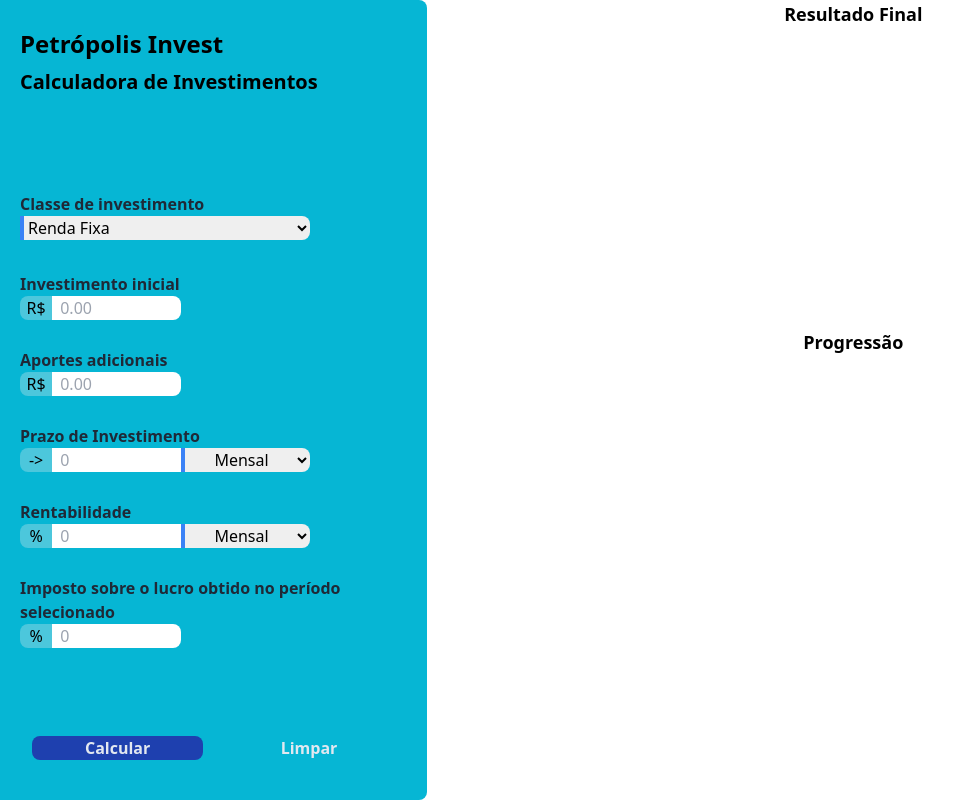
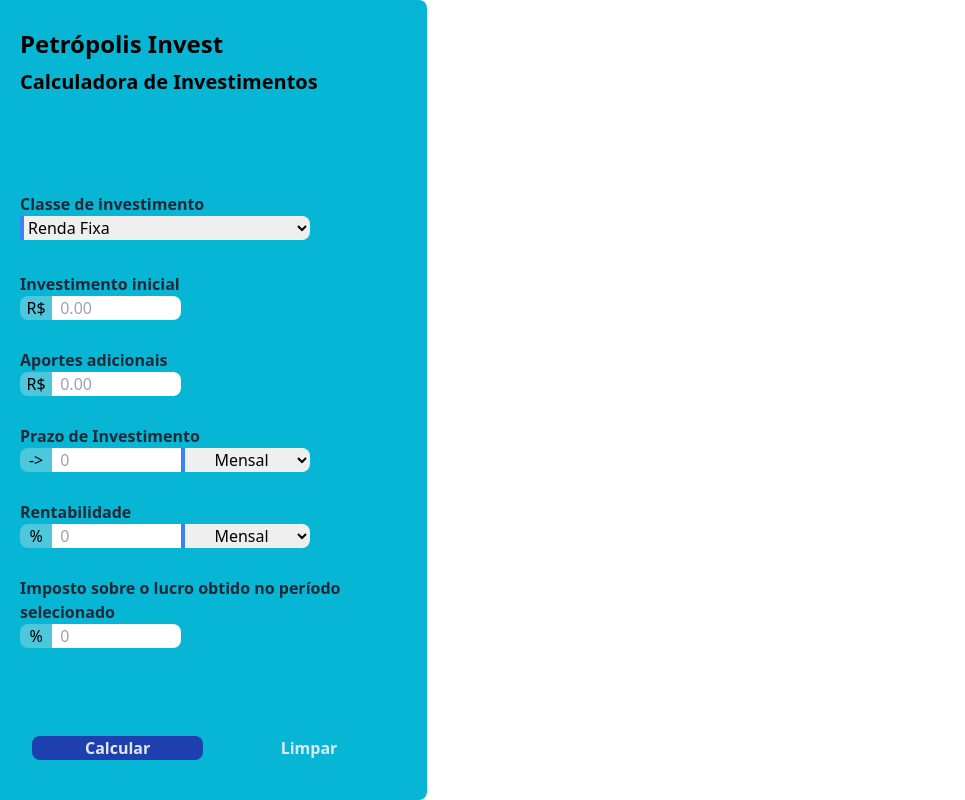
Before and after one commit to Rsoftware01/Calinvest, a website built with Vite: page index.html in a window 1280 px wide. Shown: the whole page, without its empty margins (0-965 px from the left). Built offline with nearby package versions, Linux system fonts and the light colour scheme.

```diff
--- a/index.html
+++ b/index.html
@@ -170,7 +170,7 @@
       </div>
     </aside>
     <main class="row-span-2 col-span-2">
-      <section id="charts-conteiner" class="h-full">
+      <!-- <section id="charts-conteiner" class="h-full">
         <div class="h-[36%] flex flex-col items-center">
           <p class="font-bold text-lg">Resultado Final</p>
           <canvas id="final-money-distribution"></canvas>
@@ -179,7 +179,7 @@
           <p class="font-bold text-lg">Progressão</p>
           <canvas id="progression"></canvas>
         </div>
-      </section>
+      </section> -->
     </main>
     <script type="module" src="./main.js"></script>
   </body>
--- a/main.js
+++ b/main.js
@@ -175,5 +175,5 @@
     formElement.addEventListener("blur", validateInput);
   }
 
-form.addEventListener("submit", renderProgression);
+//form.addEventListener("submit", renderProgression);
 clearFormButton.addEventListener("click", clearForm);
```
